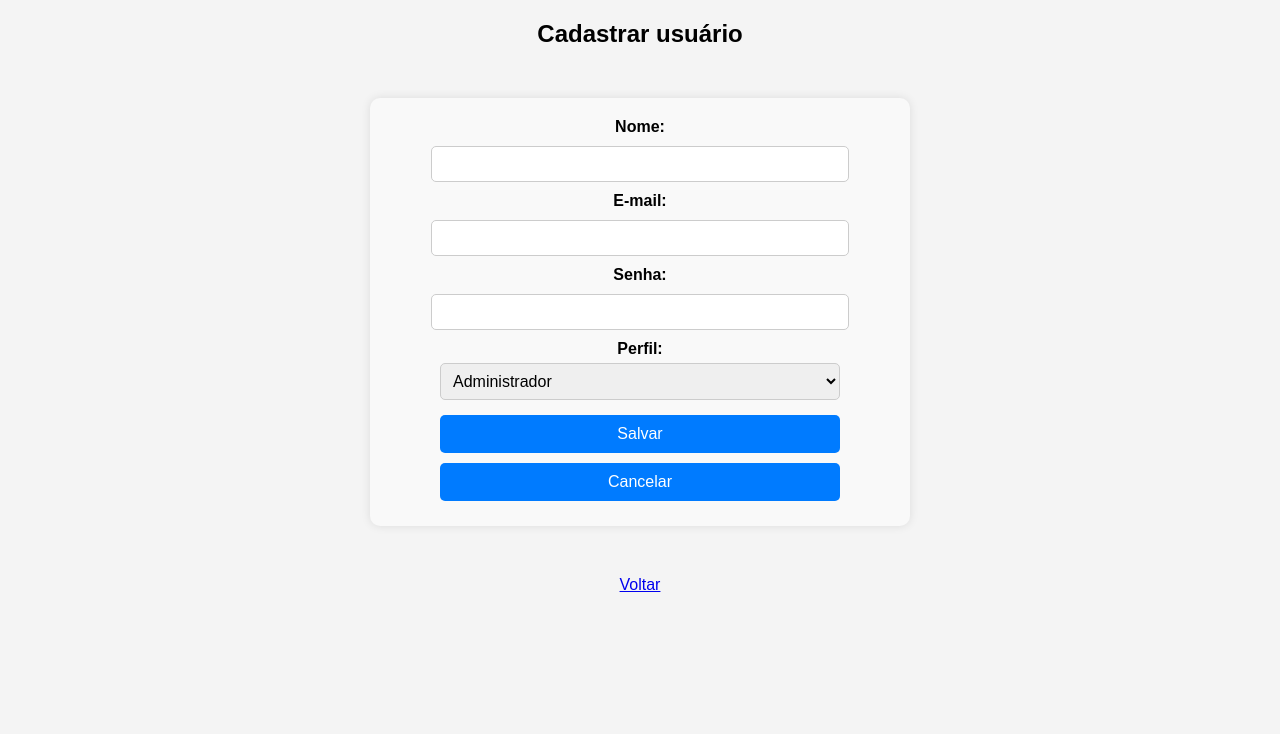
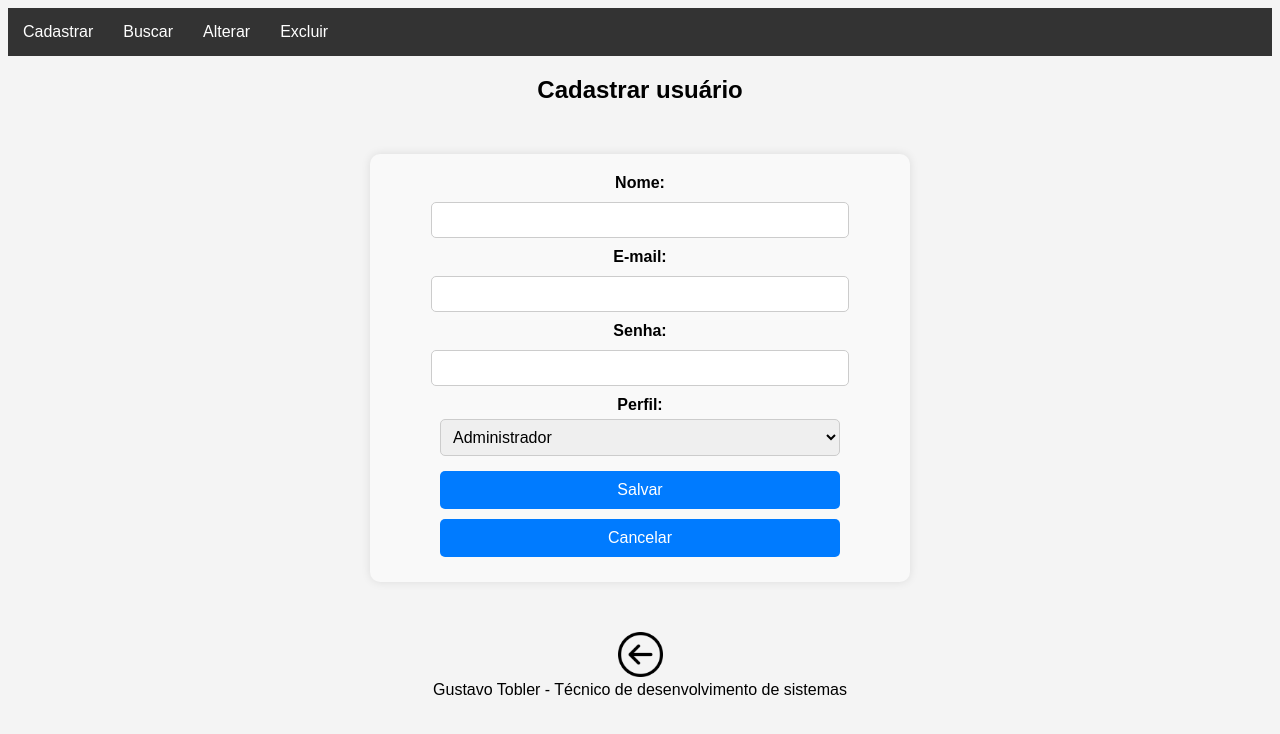
Before and after one commit to gustavotobler/Gustavo_Tobler_PROVA, a PHP site: page /cadastro_usuario.php in a window 1280 px wide. Shown: the top 734 px of the page. Run offline with PHP 8.4, Linux system fonts and the light colour scheme; a user stored in the database is signed in.

Commit message:
ajustes
ajustes, dropdown, validação, enfim

```diff
--- a/alterar_senha.php
+++ b/alterar_senha.php
@@ -1,6 +1,7 @@
 <?php
 session_start();
 require_once('conexao.php');
+require 'menu_nav.php';
 
 // GARANTE QUE O USUÁRIO ESTEJA LOGADO
 if (!isset($_SESSION['id_usuario'])) {
--- a/alterar_usuario.php
+++ b/alterar_usuario.php
@@ -1,8 +1,7 @@
 <?php
 session_start();
 require_once 'conexao.php';
-require_once 'principal.php';
-
+require 'menu_nav.php';
 //VERIFICA SE O USUÁRIO TEM PERMISSÃO DE ADM
 if($_SESSION['perfil'] !=1){
     echo "<script>alert('Acesso Negado!');window.location.href='principal.php';</script>";
--- a/buscar_usuario.php
+++ b/buscar_usuario.php
@@ -1,6 +1,7 @@
 <?php
 session_start();
 require_once 'conexao.php';
+require 'menu_nav.php';
 
 //VERIFICA SE O USUÁRIO TEM PERMISSÃO DE adm OU secretária
 if($_SESSION['perfil'] !=1 && $_SESSION['perfil']!=2){
--- a/cadastro_usuario.php
+++ b/cadastro_usuario.php
@@ -1,6 +1,7 @@
 <?php
 session_start();
 require_once 'conexao.php';
+require 'menu_nav.php';
 
 // Verifica se o usuário tem permissão supondo que o perfil 1 sejá o admin
 if($_SESSION['perfil'] != 1){
@@ -37,6 +38,11 @@ if($_SERVER["REQUEST_METHOD"] == "POST"){
     <meta name="viewport" content="width=device-width, initial-scale=1.0">
     <link rel="stylesheet" href="styles.css"/>
     <title>Cadastrar usuário</title>
+    <style>
+          img{
+            max-width:45px;
+        }
+    </style>
 </head>
 <body>
 
@@ -63,7 +69,8 @@ if($_SERVER["REQUEST_METHOD"] == "POST"){
         <button type="submit">Salvar</button>
         <button type="reset">Cancelar</button>
      </form>
-     <a href="principal.php">Voltar</a>
+
+     <a href="principal.php"><img src="img/voltar.png"></a>
      <script>
 function validar() {
   const nome = document.getElementById('nome').value.trim();
@@ -83,6 +90,10 @@ function validar() {
   return true; // tudo ok, envia form
 }
 </script>
-
+<center>
+        <adress>
+            Gustavo Tobler - Técnico de desenvolvimento de sistemas
+        </adress>
+    </center>
 </body>
 </html>
--- a/excluir_usuario.php
+++ b/excluir_usuario.php
@@ -1,6 +1,7 @@
 <?php
 session_start();
 require_once 'conexao.php';
+require 'menu_nav.php';
 
 //VERIFICA SE O USUARIO TEM PERMISSAO DE ADM
 If($_SESSION['perfil']!=1){
@@ -66,7 +67,7 @@ if(isset($_GET['id'])&& is_numeric($_GET['id'])){
     }
         img{
             max-width:45px;
-            margin-left:580px;
+            margin-left:-20px;
         }
 </style>
 </head>
--- a/menu_nav.php
+++ b/menu_nav.php
@@ -0,0 +1,117 @@
+<?php
+$id_perfil = $_SESSION['perfil'];
+
+// DEFINIÇÃO DAS PERMISSÕES POR PERFIL
+$permissoes = [
+    1 => [
+        "cadastrar" => [
+            'cadastro_usuario.php',
+            'cadastro_perfil.php',
+            'cadastro_cliente.php',
+            "cadastro_fornecedor.php",
+            "cadastro_produto.php",
+            "cadastro_funcionario.php"
+        ],
+        "buscar" => [
+            'buscar_usuario.php',
+            'buscar_perfil.php',
+            'buscar_cliente.php',
+            "buscar_fornecedor.php",
+            "buscar_produto.php",
+            "buscar_funcionario.php"
+        ],
+        "alterar" => [
+            'alterar_usuario.php',
+            'alterar_perfil.php',
+            'alterar_cliente.php',
+            "alterar_fornecedor.php",
+            "alterar_produto.php",
+            "alterar_funcionario.php"
+        ],
+        "excluir" => [
+            'excluir_usuario.php',
+            'excluir_perfil.php',
+            'excluir_cliente.php',
+            "excluir_fornecedor.php",
+            "excluir_produto.php",
+            "excluir_funcionario.php"
+        ],
+    ],
+    2 => [
+        "cadastrar" => ['cadastro_cliente.php'],
+        "buscar" => [
+            'buscar_cliente.php',
+            "buscar_fornecedor.php",
+            "buscar_produto.php"
+        ],
+        "alterar" => [
+            "alterar_fornecedor.php",
+            "alterar_produto.php"
+        ],
+        "excluir" => [
+            "excluir_produto.php"
+        ]
+    ],
+    3 => [
+        "cadastrar" => [
+            'cadastro_fornecedor.php',
+            'cadastro_produto.php'
+        ],
+        "buscar" => [
+            'buscar_cliente.php',
+            "buscar_fornecedor.php",
+            "buscar_produto.php"
+        ],
+        "alterar" => [
+            "alterar_fornecedor.php",
+            "alterar_produto.php"
+        ],
+        "excluir" => [
+            "excluir_produto.php"
+        ]
+    ],
+    4 => [
+        "cadastrar" => [
+            'cadastro_cliente.php'
+        ],
+        "buscar" => [
+            "buscar_produto.php"
+        ],
+        "alterar" => [
+            "alterar_cliente.php"
+        ]
+    ]
+];
+
+// OBTENDO AS OPCOES DISPONIVEIS PARA O PERFIL LGADO
+$opcoes_menu = $permissoes[$id_perfil];
+?>
+<!DOCTYPE html>
+<html lang="en">
+<head>
+    <meta charset="UTF-8">
+    <meta name="viewport" content="width=device-width, initial-scale=1.0">
+    <title>Document</title>
+    <link rel="stylesheet" href="styles.css">
+</head>
+<body>
+<nav>
+        <ul class="menu">
+            <?php foreach($opcoes_menu as $categoria => $arquivos):?>
+                <li class="dropdown">
+                    <a href="#"><?=ucfirst($categoria)?></a>
+
+                    <ul class="dropdown-menu">
+                    <?php foreach($arquivos as $arquivo):?>
+                        <li>
+                            <a href="<?=$arquivo ?>"><?=ucfirst(str_replace("_"," ",basename($arquivo,".php")))?></a>
+                        </li>
+                        <?php endforeach; ?>
+                    </ul>
+                </li>
+            <?php endforeach; ?>
+            </ul>
+    </nav>
+
+</body>
+</html>
--- a/recuperar_senha.php
+++ b/recuperar_senha.php
@@ -2,6 +2,7 @@
 session_start();
 require_once 'conexao.php';
 require_once 'funcoes_email.php'; //ARQUIVOS COM FUNÇÕES QUE GERAM A SENHA E SIMULAM O ENVIO
+require 'menu_nav.php';
 
 if($_SERVER["REQUEST_METHOD"]=="POST"){
     $email=$_POST['email'];
```
